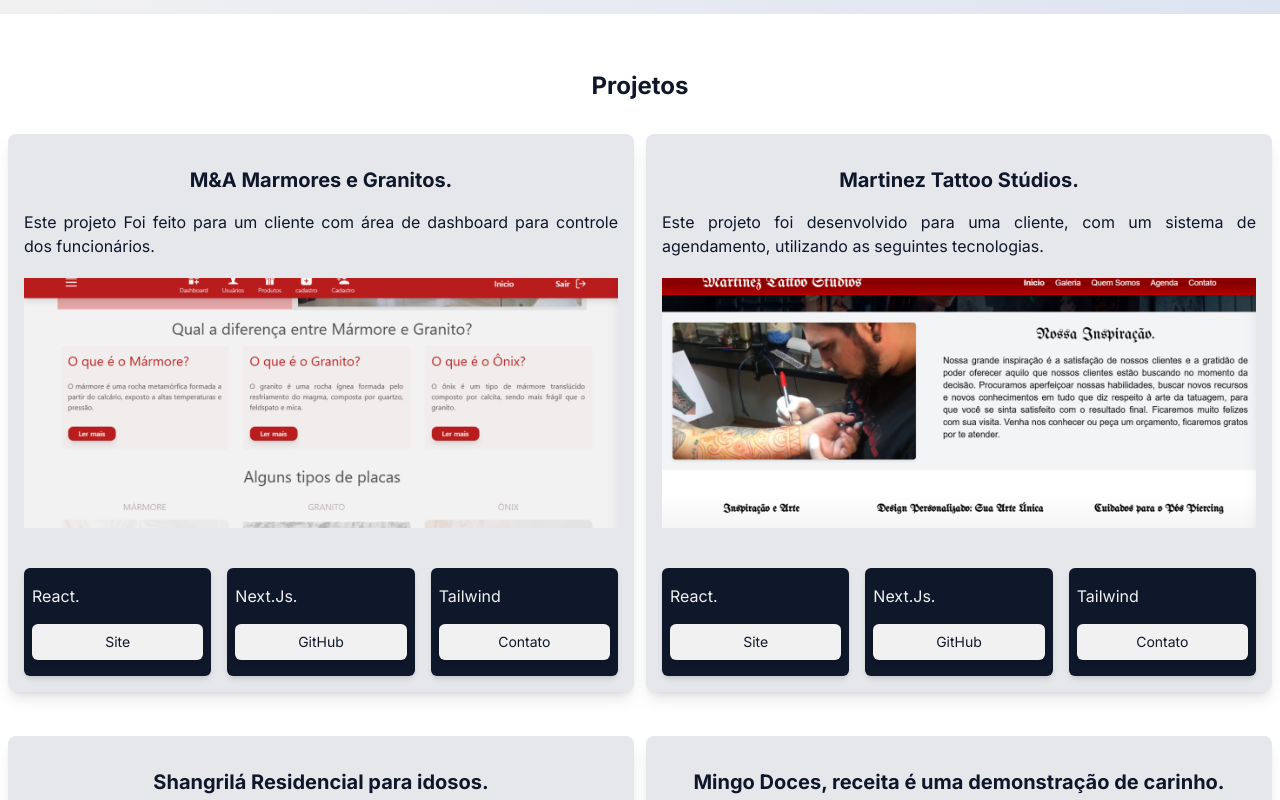
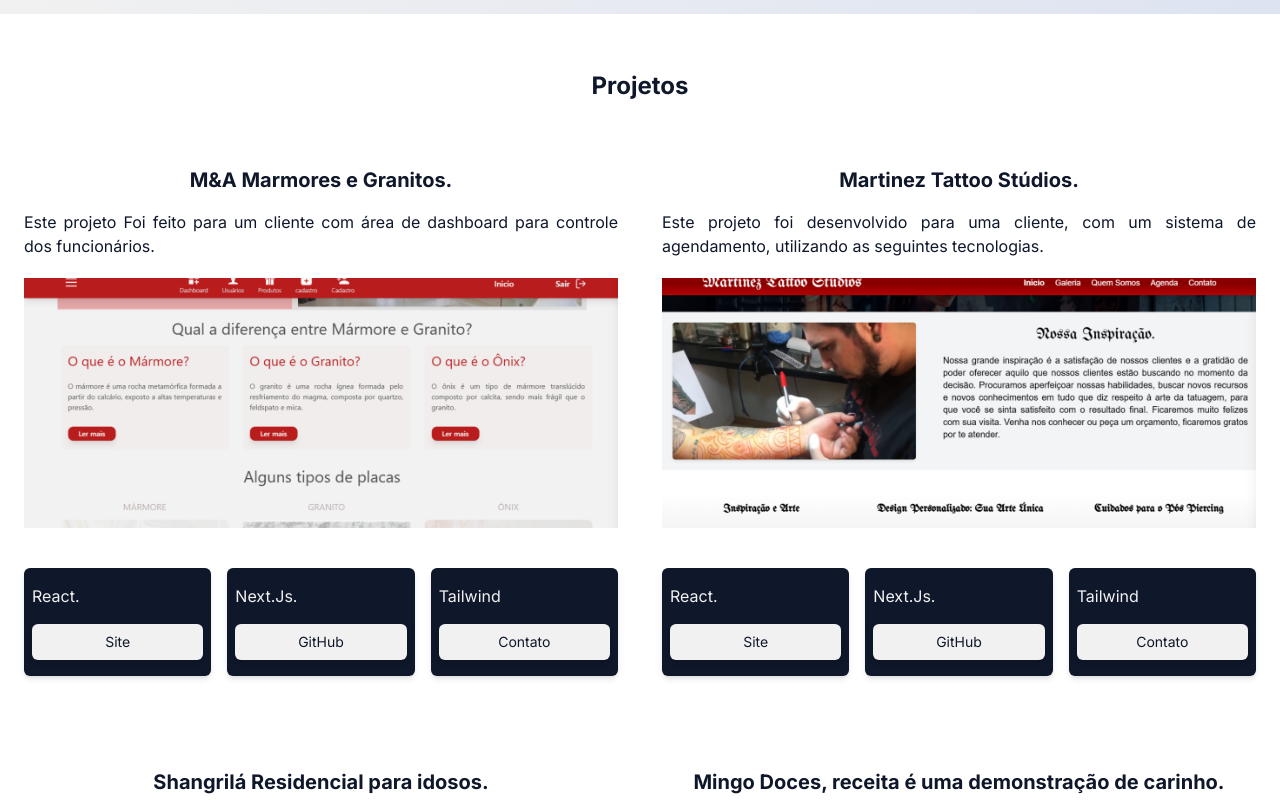
Before and after one commit to Edsonsantos0840/protifolioNovo, a Next.js app: page / in a window 1280 px wide. Shown: the part 1660-2460 px from the top of the page. Built offline with nearby package versions, Linux system fonts and the light colour scheme.

Commit message:
ajustes no desing

```diff
--- a/src/app/components/cards/CardProjeto.tsx
+++ b/src/app/components/cards/CardProjeto.tsx
@@ -21,7 +21,7 @@
   return (
     <Container>
       <article
-        className="alinha shadow-lg bg-gray-200 p-2 my-2 md:my-4 rounded-lg md:p-4"
+        className="alinha   p-2 my-2 md:my-4 rounded-lg md:p-4"
         aria-labelledby={`projeto-${props.nome.replace(/\s+/g, "-")}`}
       >
         <header className="w-full">
--- a/src/app/components/cards/CardProjetoSessao.tsx
+++ b/src/app/components/cards/CardProjetoSessao.tsx
@@ -24,7 +24,7 @@
           <article
             key={projeto.nome}
             role="listitem"
-            className="focus-within:ring-2 focus-within:ring-offset-2 focus-within:ring-[var(--corPrincipal)]"
+            className=""
             aria-labelledby={`projeto-${projeto.nome.replace(/\s+/g, "-")}`}
           >
             <CardProjeto
```
